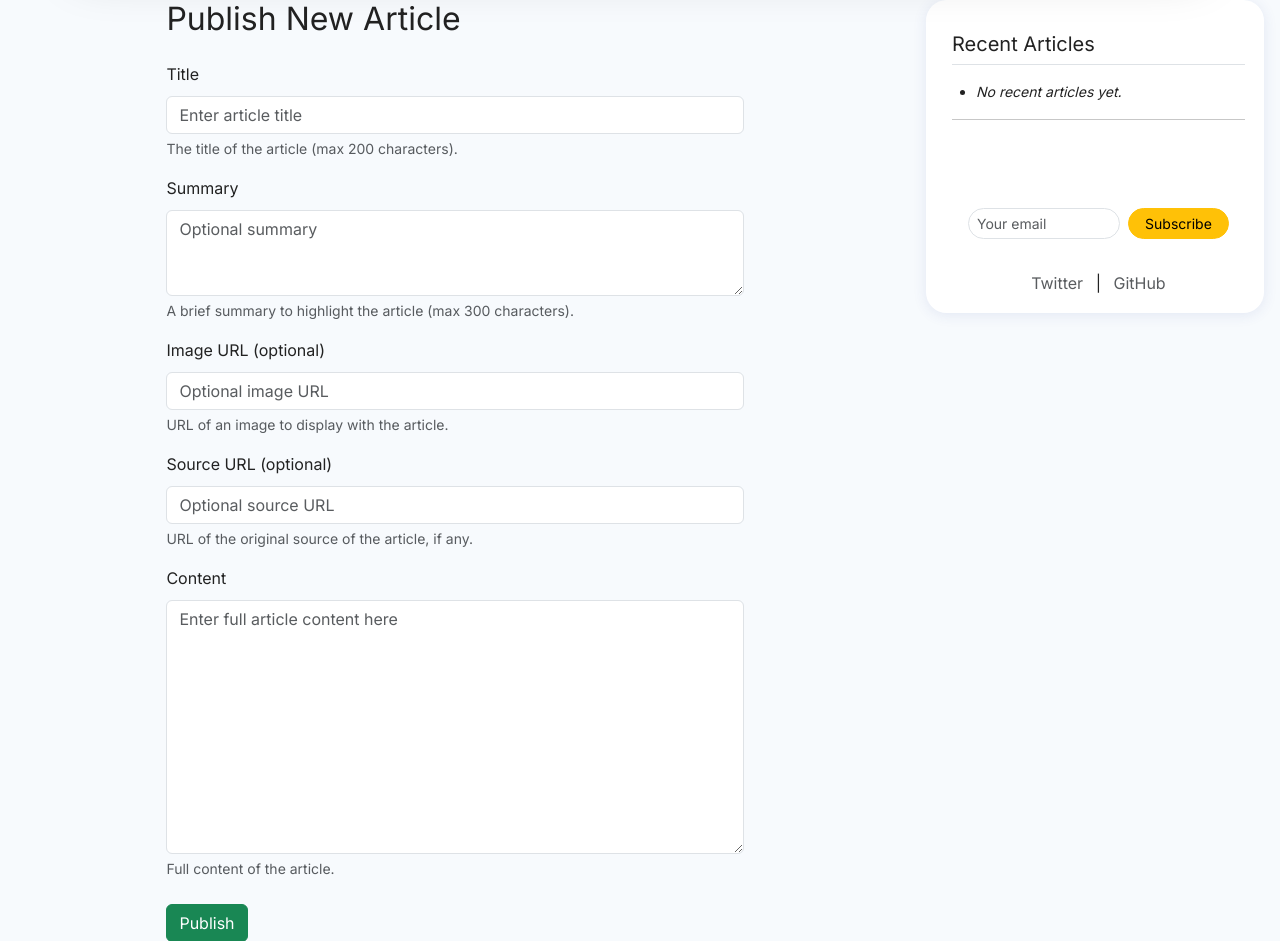
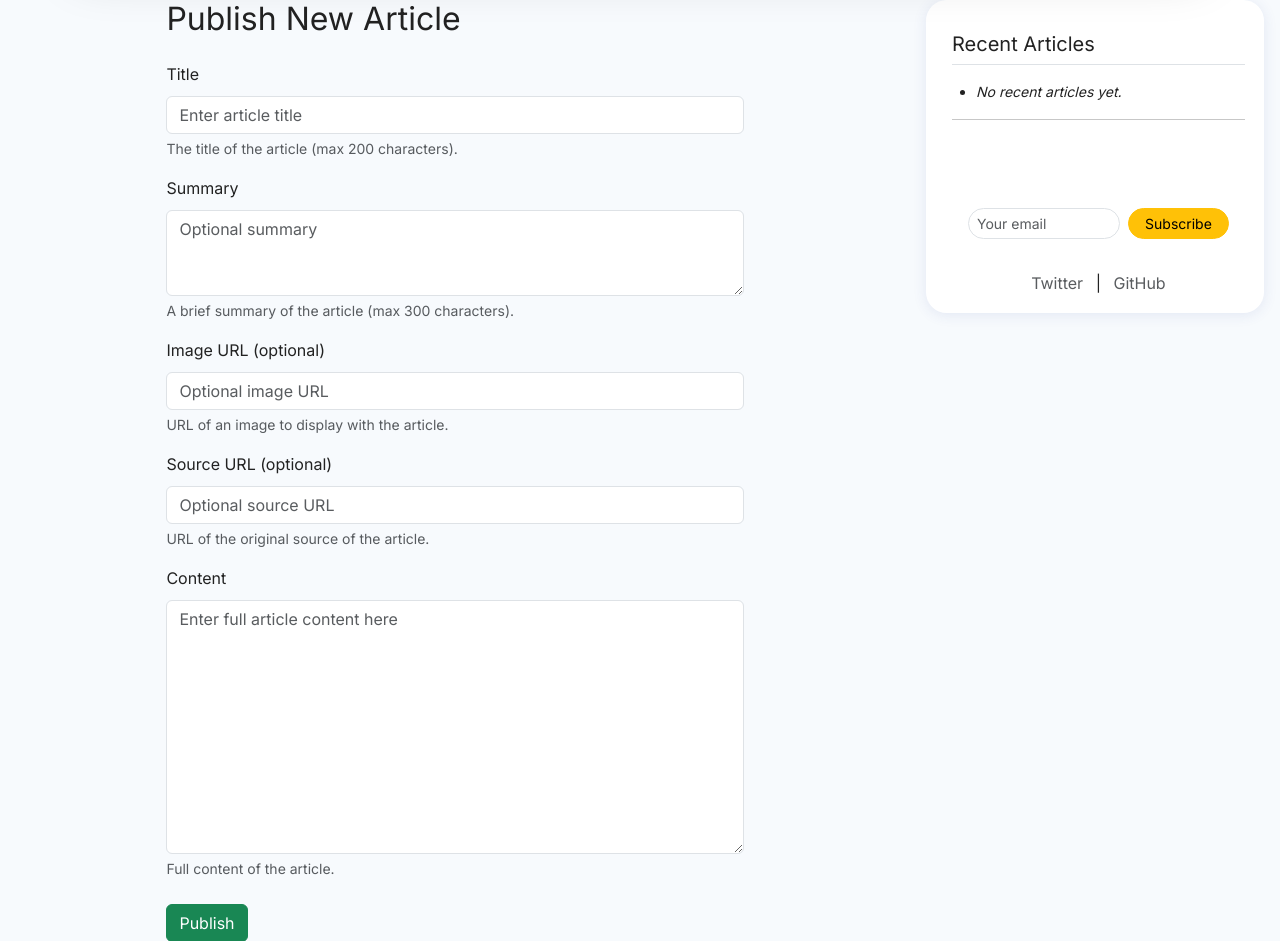
Before and after one commit to EPSILON996/futureai-hub, a Flask app: page /admin/new in a window 1280 px wide. Shown: the part 364-1305 px from the top of the page. Run offline with Flask 3, Linux system fonts and the light colour scheme.

Commit message:
Update new_post.html

```diff
--- a/futureai-hub/templates/new_post.html
+++ b/futureai-hub/templates/new_post.html
@@ -21,7 +21,7 @@
       <div class="mb-3">
         {{ form.summary.label(class="form-label") }}
         {{ form.summary(class="form-control", placeholder="Optional summary", rows="3", aria_describedby="summaryHelp") }}
-        <div id="summaryHelp" class="form-text">A brief summary to highlight the article (max 300 characters).</div>
+        <div id="summaryHelp" class="form-text">A brief summary of the article (max 300 characters).</div>
         {% for e in form.summary.errors %}
           <div class="text-danger small">{{ e }}</div>
         {% endfor %}
@@ -39,7 +39,7 @@
       <div class="mb-3">
         {{ form.source_url.label(class="form-label") }}
         {{ form.source_url(class="form-control", placeholder="Optional source URL", aria_describedby="sourceHelp") }}
-        <div id="sourceHelp" class="form-text">URL of the original source of the article, if any.</div>
+        <div id="sourceHelp" class="form-text">URL of the original source of the article.</div>
         {% for e in form.source_url.errors %}
           <div class="text-danger small">{{ e }}</div>
         {% endfor %}
```
